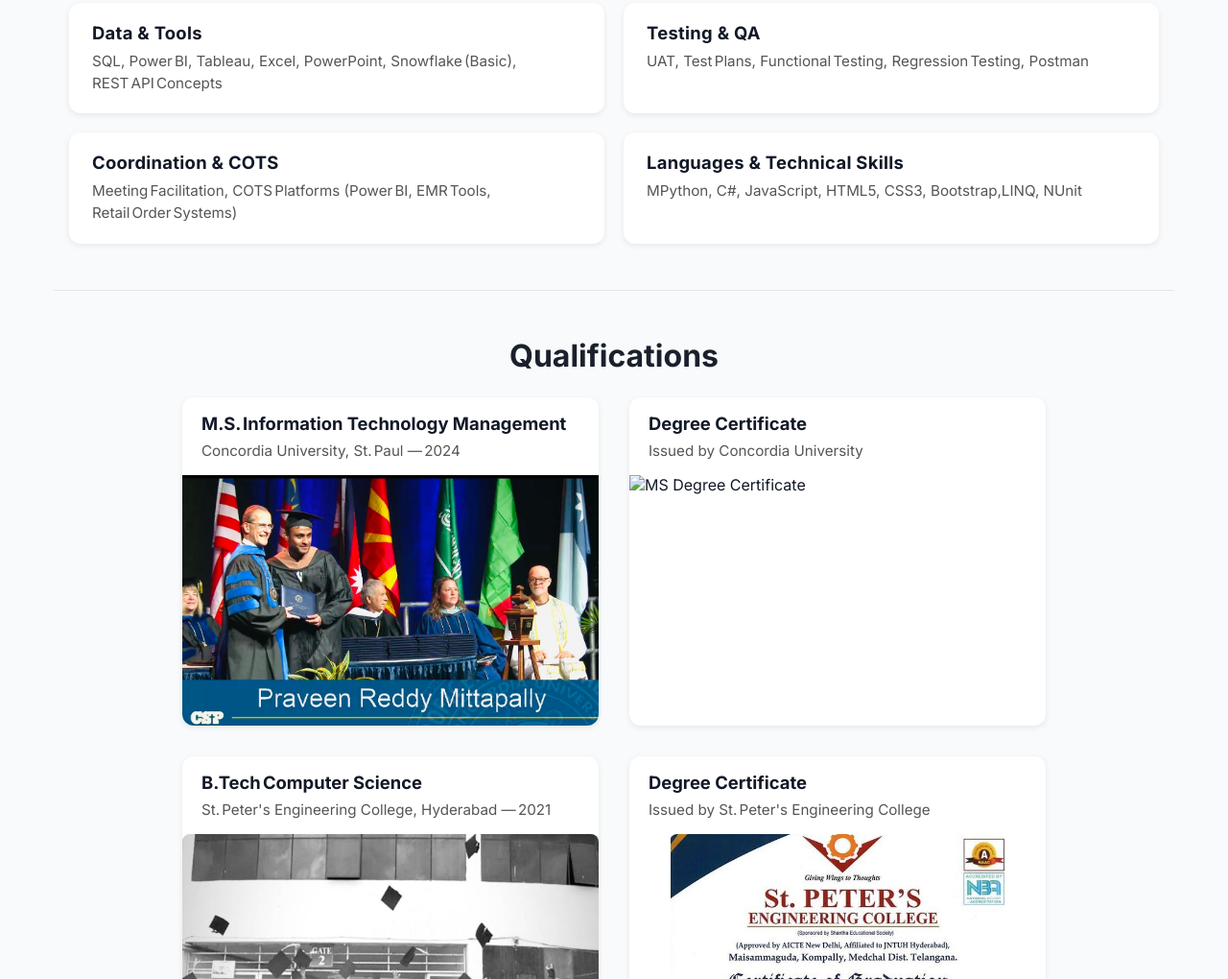
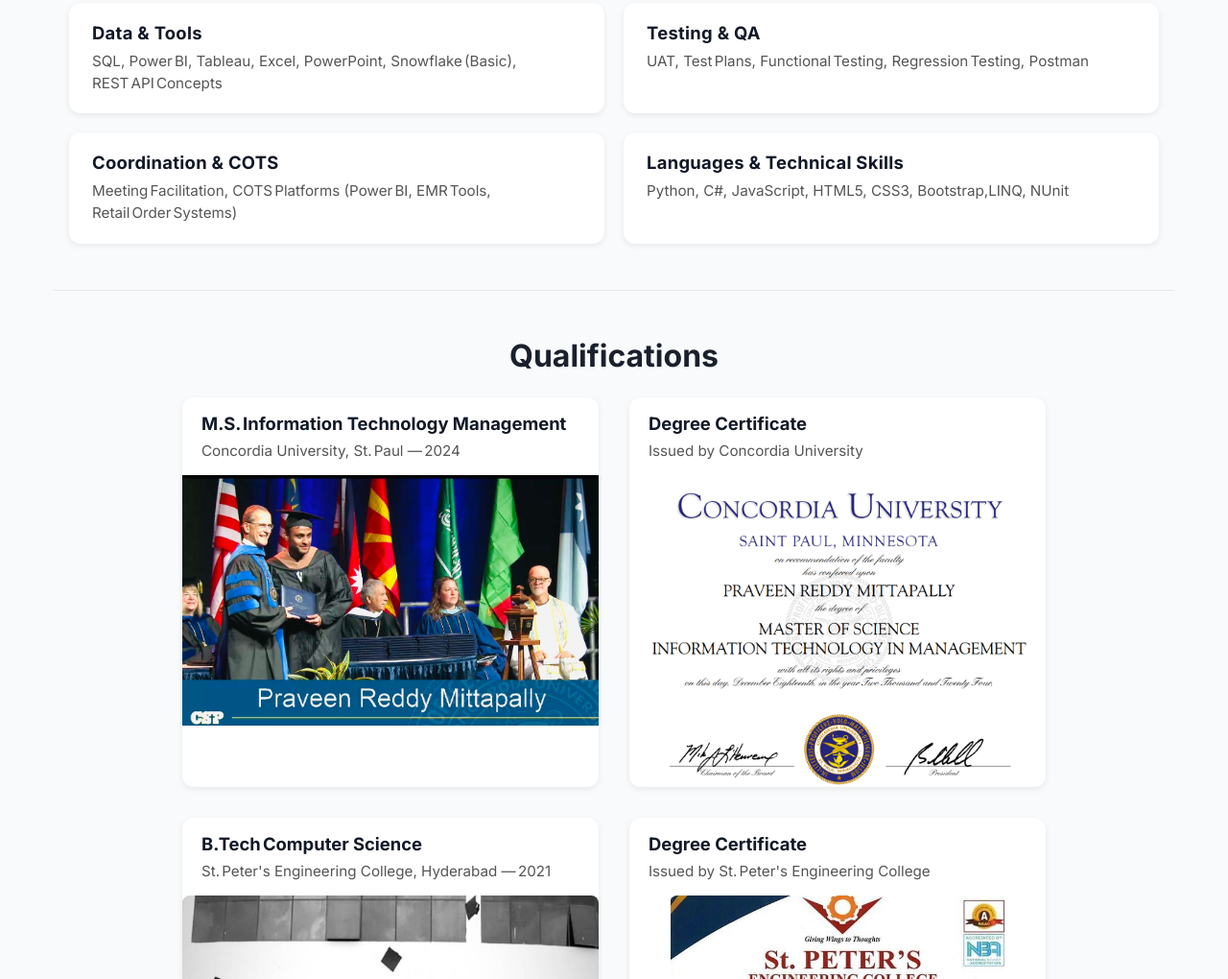
Before and after one commit to thepraveen24/myportfolio, a plain HTML site: page index.html in a window 1280 px wide. Shown: the part 1645-2665 px from the top of the page at 96% size. Drawn offline with Linux system fonts and the light colour scheme.

Commit message:
Update index.html

```diff
--- a/index.html
+++ b/index.html
@@ -276,7 +276,7 @@
                 </article>
                 <article class="skill-card">
                     <h3> Languages & Technical Skills</h3>
-                    <p>MPython, C#, JavaScript, HTML5, CSS3, Bootstrap,LINQ, NUnit</p>
+                    <p>Python, C#, JavaScript, HTML5, CSS3, Bootstrap,LINQ, NUnit</p>
                 </article>
             </div>
         </section>
@@ -345,7 +345,7 @@
                         <p>Issued by Concordia University</p>
                     </div>
                     <div class="card-img">
-                        <img src="MastersDegree.jpg" alt="MS Degree Certificate" />
+                        <img src="Screenshot 2025-05-18 170245.png" alt="MS Degree Certificate" />
                     </div>
                 </div>
 
```
